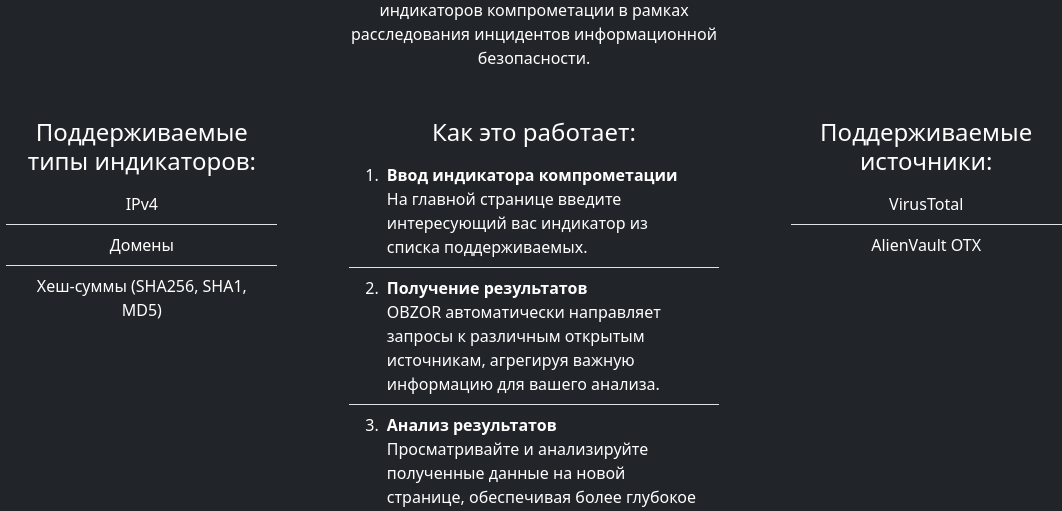
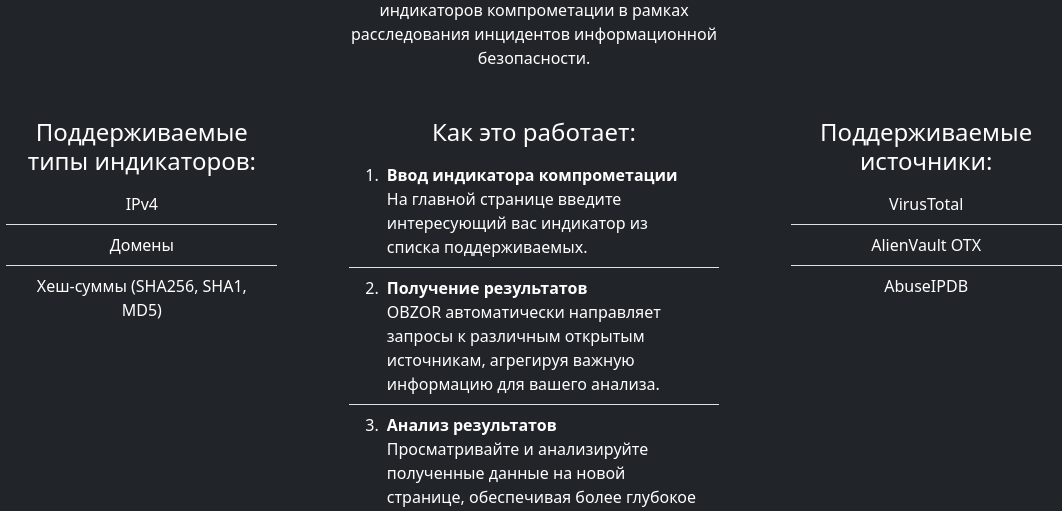
Before and after one commit to bjarm/obzor, a Django app: page / in a window 1280 px wide. Shown: the part 254-765 px from the top of the page, without its empty margins (106-1168 px from the left). Run offline with Django 4.2, Linux system fonts and the light colour scheme; parts of the project's set-up code (start-up, migrations or seed data) failed here and were passed over; some libraries are stand-ins or nearby versions.

```diff
--- a/check/templates/check/index.html
+++ b/check/templates/check/index.html
@@ -48,6 +48,7 @@
                     <ul class="list-group list-group-flush">
                         <li class="list-group-item text-bg-dark">VirusTotal</li>
                         <li class="list-group-item text-bg-dark">AlienVault OTX</li>
+                        <li class="list-group-item text-bg-dark">AbuseIPDB</li>
                     </ul>
                 </div>
             </div>
```
